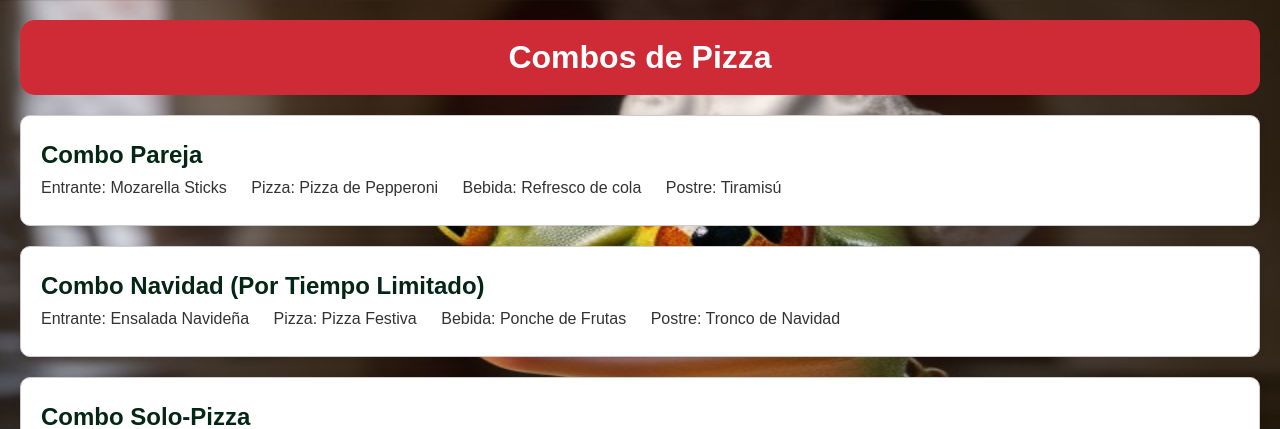
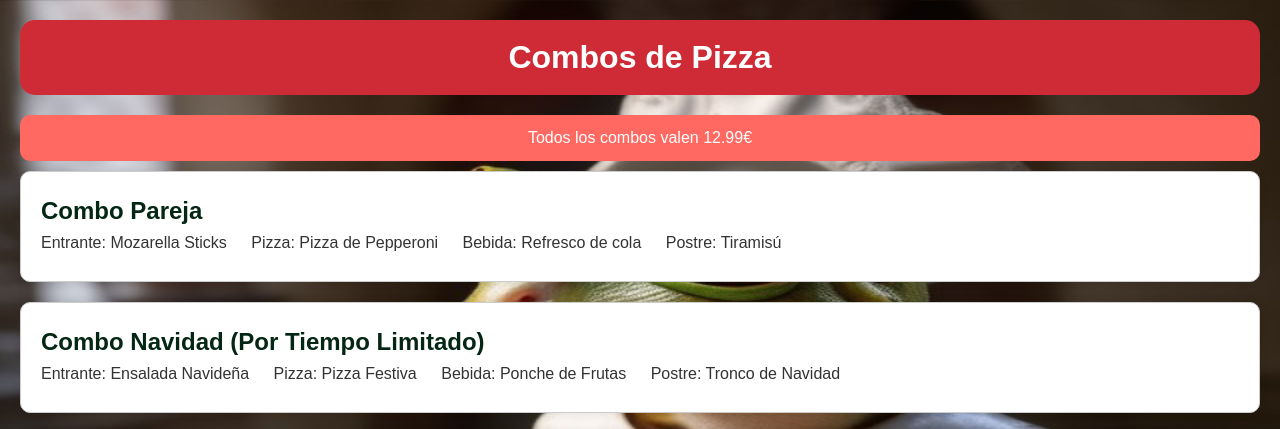
Before and after one commit to AnaLopezP/PatronesEstrEval, a Flask app: page /combosALA in a window 1280 px wide. Shown: the top 429 px of the page. Run offline with Flask 3, Linux system fonts and the light colour scheme.

Commit message:
uyuyuy se me lia

```diff
--- a/pizzeria/aplicacionPIZZ/static/css/estilos.css
+++ b/pizzeria/aplicacionPIZZ/static/css/estilos.css
@@ -89,15 +89,12 @@ footer {
 
 /* Estilo adicional para la caja de comentarios */
 #comentario-box {
-    top: 50%;
-    left: 50%;
-    padding: 20px;
-    margin-top: 10px;
-    background-color: rgb(206, 43, 55, 0.7);
-    color: #fff;
+    background-color: #ff6961; /* Rojo */
+    color: #fff; /* Texto blanco */
+    padding: 10px;
     border-radius: 10px;
-    box-shadow: 0 0 10px rgba(0, 0, 0, 0.5);
-    z-index: 1000;
+    margin-bottom: 10px;
+    text-align: center;
 }
 form {
     background: rgba(255, 255, 255, 0.5); /* Fondo blanco con 70% de opacidad */
@@ -337,3 +334,12 @@ h1 {
     font-size: 16px;
     cursor: pointer;
 }
+/* Estilo para el comentario */
+.precio-combos {
+    background-color: #ff6961; /* Rojo */
+    color: #fff; /* Texto blanco */
+    padding: 10px;
+    border-radius: 10px;
+    margin-bottom: 10px;
+    text-align: center;
+}
--- a/pizzeria/aplicacionPIZZ/templates/combosALA.html
+++ b/pizzeria/aplicacionPIZZ/templates/combosALA.html
@@ -12,6 +12,10 @@
 <body>
 
     <h1 id = "combosALA">Combos de Pizza</h1>
+
+    <div class="precio-combos">
+        Todos los combos valen 12.99€
+    </div>
 
     <div class="combo">
         <input type="radio" name = "combo" id="comboPareja">
```
